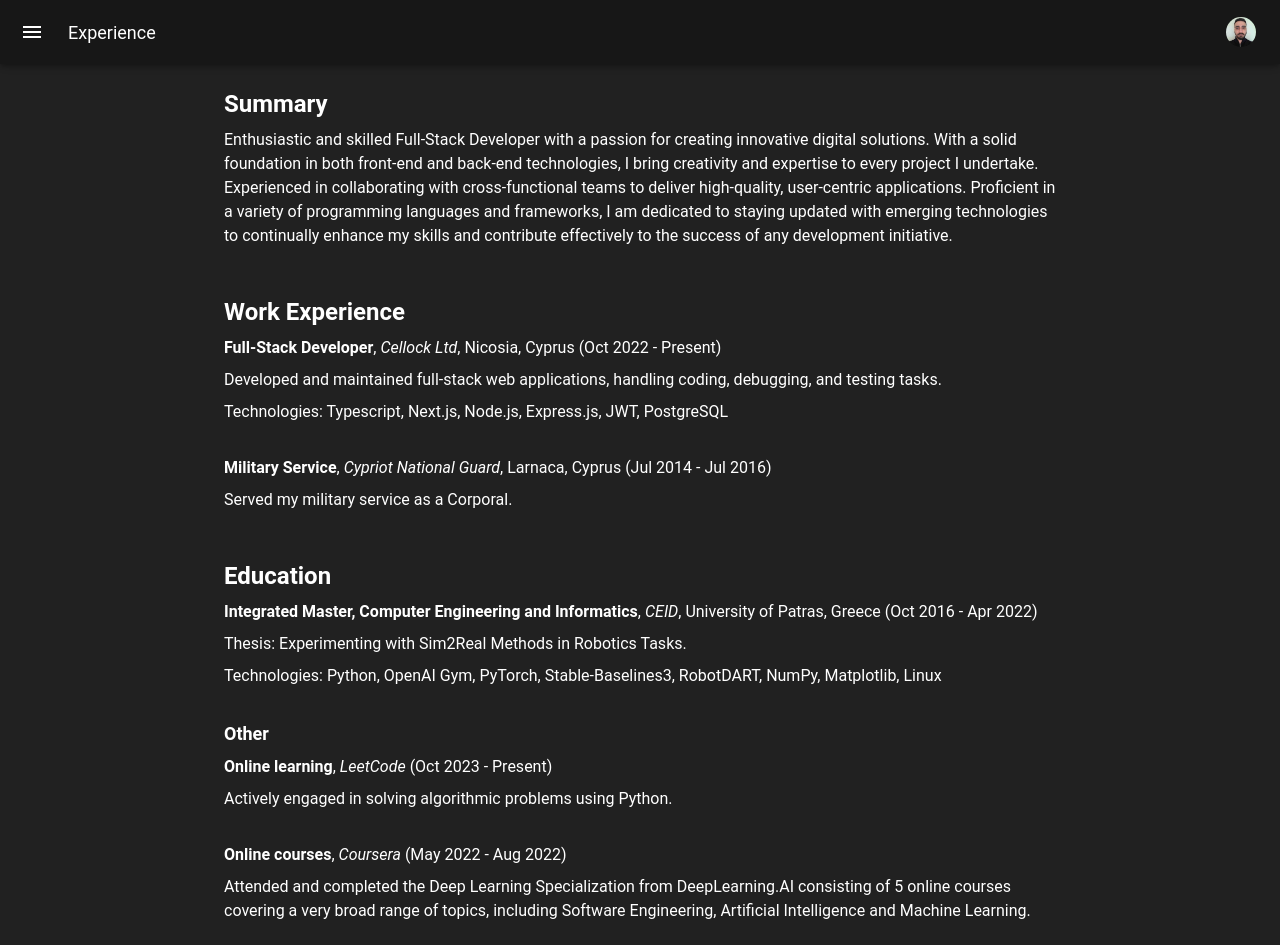
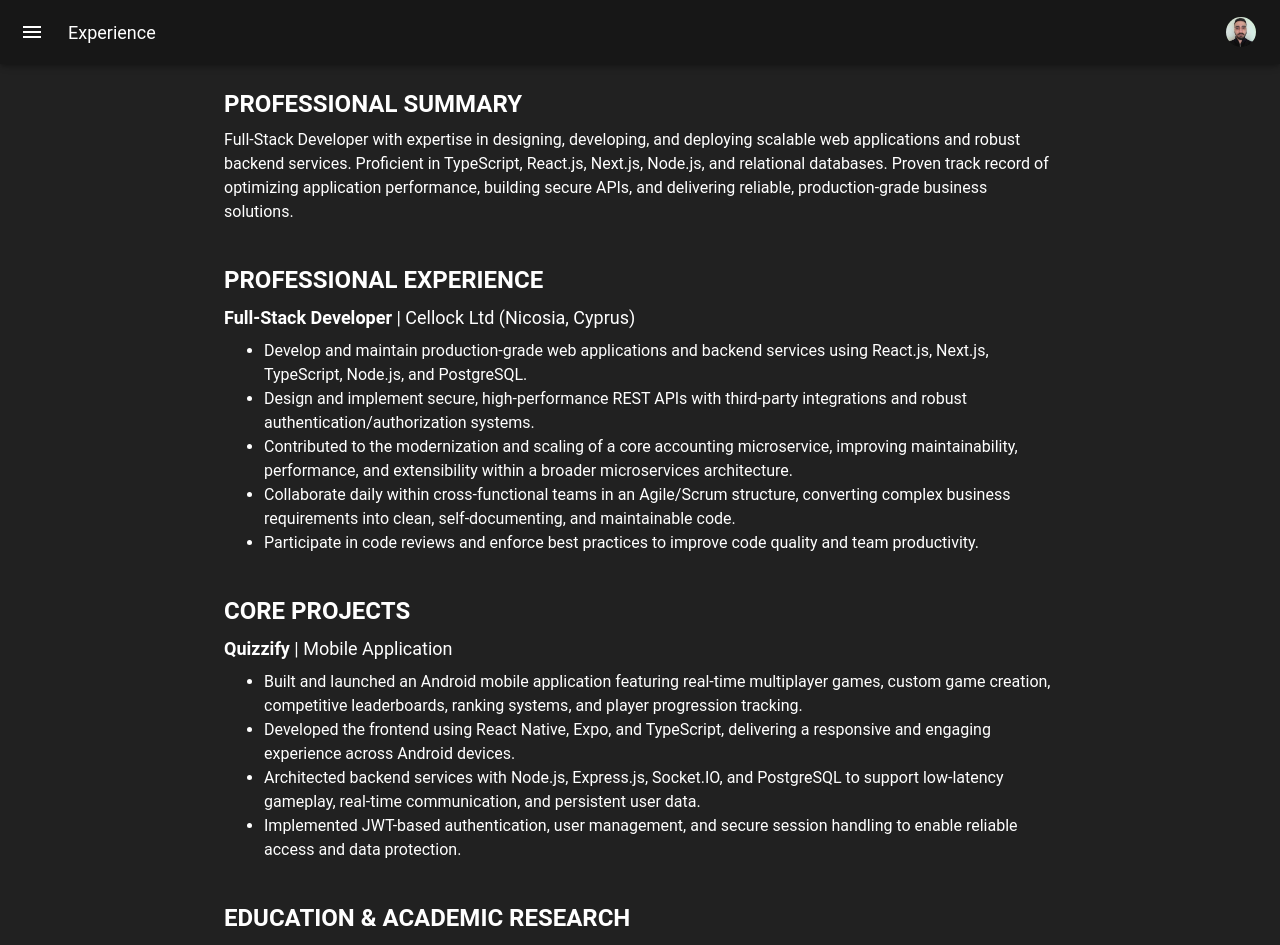
Before and after one commit to chkosta/chkosta.github.io, a React (Create React App) app: page /#/experience in a window 1280 px wide. Shown: the top 945 px of the page. Built offline with nearby package versions, Linux system fonts and the light colour scheme.

Commit message:
Update CV

```diff
--- a/src/pages/ExperiencePage/index.tsx
+++ b/src/pages/ExperiencePage/index.tsx
@@ -10,93 +10,119 @@ const ExperiencePage = (props: IExperiencePageProps) => {
   return (
     <Box sx={{ ...(!isMobile && { m: "0 200px" }) }}>
       <Typography variant="h5" fontWeight={"bold"}>
-        Summary
+        PROFESSIONAL SUMMARY
       </Typography>
       <Typography mt={1}>
-        Enthusiastic and skilled Full-Stack Developer with a passion for
-        creating innovative digital solutions. With a solid foundation in both
-        front-end and back-end technologies, I bring creativity and expertise to
-        every project I undertake. Experienced in collaborating with
-        cross-functional teams to deliver high-quality, user-centric
-        applications. Proficient in a variety of programming languages and
-        frameworks, I am dedicated to staying updated with emerging technologies
-        to continually enhance my skills and contribute effectively to the
-        success of any development initiative.
+        Full-Stack Developer with expertise in designing, developing, and
+        deploying scalable web applications and robust backend services.
+        Proficient in TypeScript, React.js, Next.js, Node.js, and relational
+        databases. Proven track record of optimizing application performance,
+        building secure APIs, and delivering reliable, production-grade business
+        solutions.
       </Typography>
 
-      <Typography variant="h5" fontWeight={"bold"} mt={6}>
-        Work Experience
+      <Typography variant="h5" fontWeight={"bold"} mt={5}>
+        PROFESSIONAL EXPERIENCE
+      </Typography>
+      <Typography mt={1} fontSize={18}>
+        <span style={{ fontWeight: "bold" }}>Full-Stack Developer</span> |
+        Cellock Ltd (Nicosia, Cyprus)
+      </Typography>
+      <Typography mt={1} component="ul">
+        <li>
+          Develop and maintain production-grade web applications and backend
+          services using React.js, Next.js, TypeScript, Node.js, and PostgreSQL.
+        </li>
+        <li>
+          Design and implement secure, high-performance REST APIs with
+          third-party integrations and robust authentication/authorization
+          systems.
+        </li>
+        <li>
+          Contributed to the modernization and scaling of a core accounting
+          microservice, improving maintainability, performance, and
+          extensibility within a broader microservices architecture.
+        </li>
+        <li>
+          Collaborate daily within cross-functional teams in an Agile/Scrum
+          structure, converting complex business requirements into clean,
+          self-documenting, and maintainable code.
+        </li>
+        <li>
+          Participate in code reviews and enforce best practices to improve code
+          quality and team productivity.
+        </li>
+      </Typography>
+
+      <Typography variant="h5" fontWeight={"bold"} mt={5}>
+        CORE PROJECTS
+      </Typography>
+      <Typography mt={1} fontSize={18}>
+        <span style={{ fontWeight: "bold" }}>Quizzify</span> | Mobile
+        Application
+      </Typography>
+      <Typography mt={1} component="ul">
+        <li>
+          Built and launched an Android mobile application featuring real-time
+          multiplayer games, custom game creation, competitive leaderboards,
+          ranking systems, and player progression tracking.
+        </li>
+        <li>
+          Developed the frontend using React Native, Expo, and TypeScript,
+          delivering a responsive and engaging experience across Android
+          devices.
+        </li>
+        <li>
+          Architected backend services with Node.js, Express.js, Socket.IO, and
+          PostgreSQL to support low-latency gameplay, real-time communication,
+          and persistent user data.
+        </li>
+        <li>
+          Implemented JWT-based authentication, user management, and secure
+          session handling to enable reliable access and data protection.
+        </li>
+      </Typography>
+
+      <Typography variant="h5" fontWeight={"bold"} mt={5}>
+        EDUCATION & ACADEMIC RESEARCH
+      </Typography>
+      <Typography mt={1} fontSize={18}>
+        <span style={{ fontWeight: "bold" }}>
+          Integrated Master in Computer Engineering & Informatics
+        </span>{" "}
+        | University of Patras (Patras, Greece)
       </Typography>
       <Typography mt={1}>
-        <span style={{ fontWeight: "bold" }}>Full-Stack Developer</span>,{" "}
-        <span style={{ fontStyle: "italic" }}>Cellock Ltd</span>, Nicosia,
-        Cyprus (Oct 2022 - Present)
+        <span style={{ fontWeight: "bold" }}>Thesis:</span> Experimenting with
+        Sim2Real Methods in Robotics Tasks
       </Typography>
-      <Typography mt={1}>
-        Developed and maintained full-stack web applications, handling coding,
-        debugging, and testing tasks.
-      </Typography>
-      <Typography mt={1}>
-        Technologies: Typescript, Next.js, Node.js, Express.js, JWT, PostgreSQL
+      <Typography mt={1} component="ul">
+        <li>
+          Investigated Sim2Real transfer in robotics by evaluating Domain
+          Randomization as a method for bridging the reality gap between
+          simulated and physical robotic systems. Developed and benchmarked
+          Reinforcement Learning agents across multiple control tasks, including
+          pendulum stabilization, robotic arm joint control, and manipulation
+          with the Franka Emika robot. Demonstrated improved policy robustness
+          and cross-domain generalization through systematic experimentation
+          using Python, PyTorch, Stable-Baselines3, RobotDART, and OpenAI Gym.
+        </li>
       </Typography>
 
-      <Typography mt={4}>
-        <span style={{ fontWeight: "bold" }}>Military Service</span>,{" "}
-        <span style={{ fontStyle: "italic" }}>Cypriot National Guard</span>,
-        Larnaca, Cyprus (Jul 2014 - Jul 2016)
+      <Typography variant="h5" fontWeight={"bold"} mt={5}>
+        CERTIFICATIONS
       </Typography>
-      <Typography mt={1}>Served my military service as a Corporal.</Typography>
-
-      <Typography variant="h5" fontWeight={"bold"} mt={6}>
-        Education
+      <Typography mt={1} fontSize={18}>
+        <span style={{ fontWeight: "bold" }}>Deep Learning Specialization</span>{" "}
+        | DeepLearning.AI
       </Typography>
-      <Typography mt={1}>
-        <span style={{ fontWeight: "bold" }}>
-          Integrated Master, Computer Engineering and Informatics
-        </span>
-        , <span style={{ fontStyle: "italic" }}>CEID</span>, University of
-        Patras, Greece (Oct 2016 - Apr 2022)
+      <Typography mt={1} component="ul">
+        <li>
+          Completed a five-course specialization covering neural networks, deep
+          learning, machine learning, convolutional neural networks (CNNs),
+          sequence models, and AI best practices.
+        </li>
       </Typography>
-      <Typography mt={1}>
-        Thesis: Experimenting with Sim2Real Methods in Robotics Tasks.
-      </Typography>
-      <Typography mt={1}>
-        Technologies: Python, OpenAI Gym, PyTorch, Stable-Baselines3, RobotDART,
-        NumPy, Matplotlib, Linux
-      </Typography>
-
-      <Typography fontSize={18} fontWeight={"bold"} mt={4}>
-        Other
-      </Typography>
-      <Typography mt={1}>
-        <span style={{ fontWeight: "bold" }}>Online learning</span>,{" "}
-        <span style={{ fontStyle: "italic" }}>LeetCode</span> (Oct 2023 -
-        Present)
-      </Typography>
-      <Typography mt={1}>
-        Actively engaged in solving algorithmic problems using Python.
-      </Typography>
-
-      <Typography mt={4}>
-        <span style={{ fontWeight: "bold" }}>Online courses</span>,{" "}
-        <span style={{ fontStyle: "italic" }}>Coursera</span> (May 2022 - Aug
-        2022)
-      </Typography>
-      <Typography mt={1}>
-        Attended and completed the Deep Learning Specialization from
-        DeepLearning.AI consisting of 5 online courses covering a very broad
-        range of topics, including Software Engineering, Artificial Intelligence
-        and Machine Learning.
-      </Typography>
-
-      {/* <Typography mt={4}>
-        <span style={{ fontWeight: "bold" }}>High School</span>,{" "}
-        <span style={{ fontStyle: "italic" }}>Lyceum Agiou Georgiou</span>,
-        Larnaca, Cyprus (Sep 2011 - Sep 2014)
-      </Typography>
-      <Typography mt={1}>
-        Specialized in Mathematics, Physics & Informatics.
-      </Typography> */}
 
       <Typography mt={5}>
         <span style={{ fontWeight: "bold" }}>
--- a/src/pages/TechnologiesPage/technologiesConfig.tsx
+++ b/src/pages/TechnologiesPage/technologiesConfig.tsx
@@ -1,19 +1,7 @@
 export const technologiesConfig = {
   technologies: [
     {
-      group: "Frontend Frameworks",
-      technologies: ["React.js", "Next.js", "Redux", "Expo", "React Native"],
-    },
-    {
-      group: "Backend Frameworks",
-      technologies: ["Node.js", "Express.js", "JWT", "Swagger", "Postman"],
-    },
-    {
-      group: "Databases",
-      technologies: ["MySQL", "PostgreSQL"],
-    },
-    {
-      group: "Programming Languages",
+      group: "Languages",
       technologies: [
         "Typescript",
         "Javascript",
@@ -22,7 +10,49 @@ export const technologiesConfig = {
         "PHP",
         " C++",
         "C",
+        "SQL",
       ],
+    },
+    {
+      group: "Frontend",
+      technologies: [
+        "React.js",
+        "Next.js",
+        "React Native",
+        "Expo",
+        "HTML5",
+        "CSS3",
+      ],
+    },
+    {
+      group: "Backend & APIs",
+      technologies: [
+        "Node.js",
+        "Express.js",
+        "RESTful APIs",
+        "Microservices",
+        "Socket.IO",
+        "JWT Auth",
+      ],
+    },
+    {
+      group: "Databases",
+      technologies: ["PostgreSQL", "SQL Server", "MySQL"],
+    },
+    {
+      group: "DevOps & Tools",
+      technologies: [
+        "Docker",
+        "Docker Compose",
+        "Git",
+        "Postman",
+        "Swagger",
+        "Jira",
+      ],
+    },
+    {
+      group: "Methologies",
+      technologies: ["Agile", "Scrum", "CI/CD Principles", "Code Reviews"],
     },
   ],
 };
```
